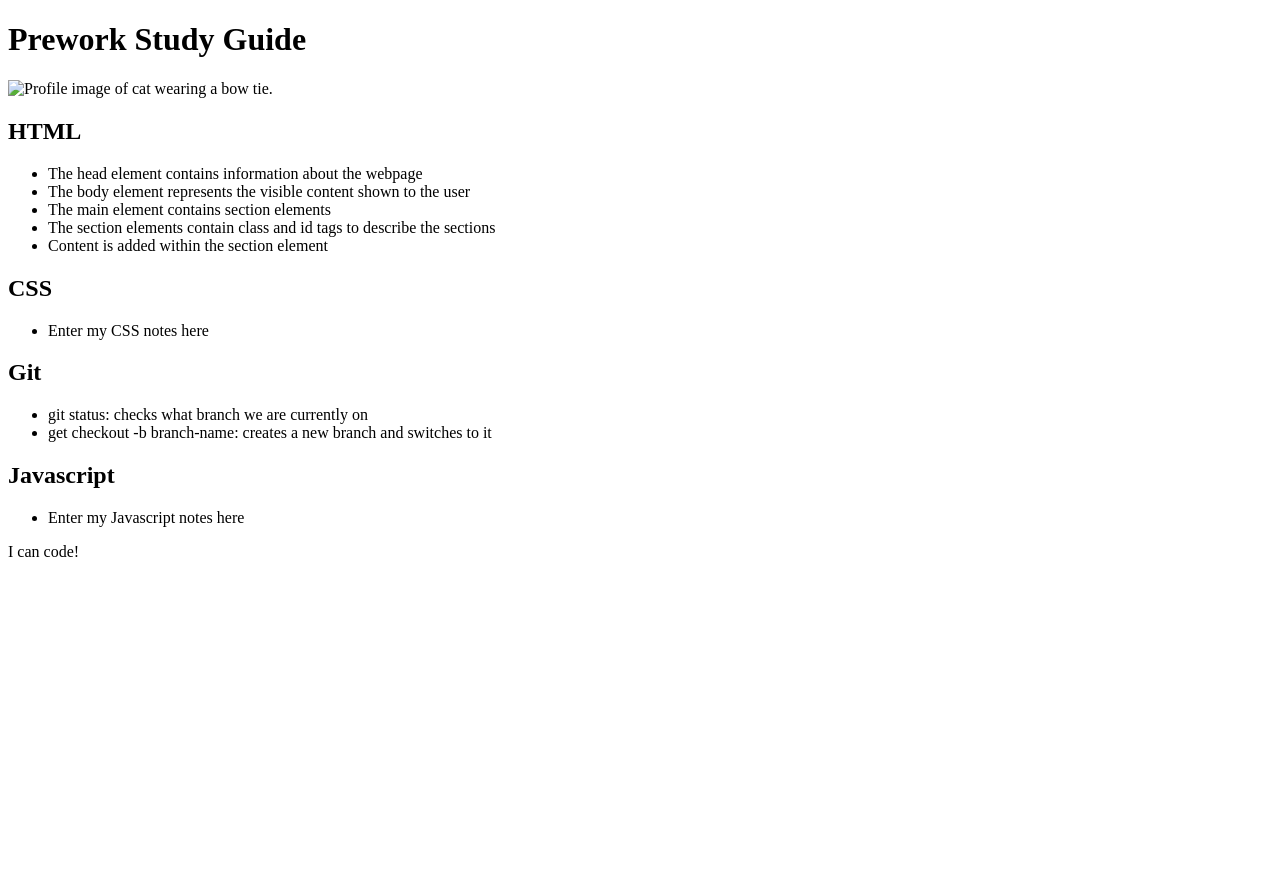
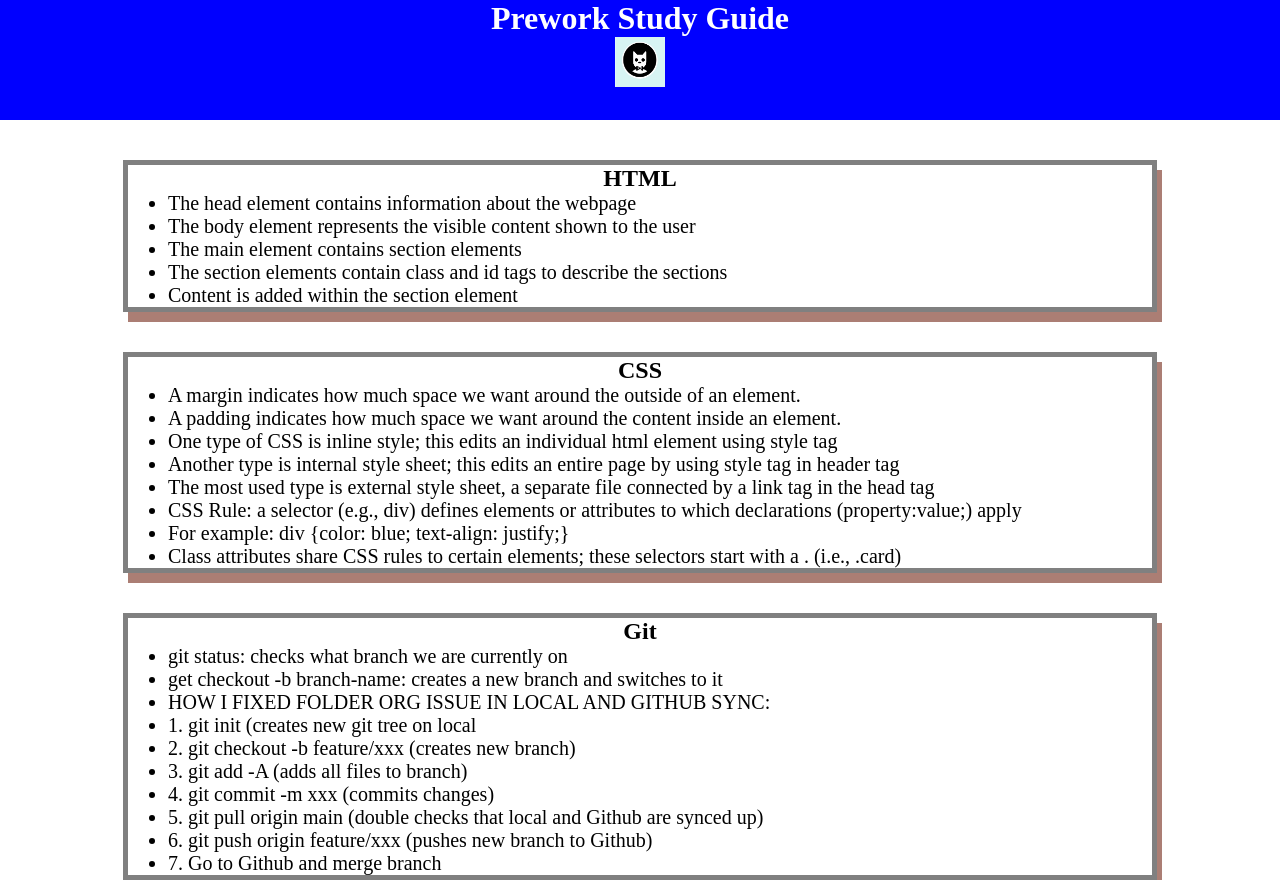
Before and after one commit to interruptingvolcano/prework-study-guide, a plain HTML site: page assets/index.html in a window 1280 px wide. Shown: the top 880 px of the page. Before the commit the page ends 800 px from the top, so only its background shows below. Drawn offline with Linux system fonts and the light colour scheme.

Commit message:
added CSS to project

```diff
--- a/assets/index.html
+++ b/assets/index.html
@@ -1,15 +1,16 @@
 <!DOCTYPE html>
 <html lang="en">
   <head>
-    <meta charset="UTF-8" />
-    <meta http-equiv="X-UA-Compatible" content="IE=edge" />
-    <meta name="viewport" content="width=device-width, initial-scale=1.0" />
+    <meta charset="UTF-8"/>
+    <meta http-equiv="X-UA-Compatible" content="IE=edge"/>
+    <meta name="viewport" content="width=device-width, initial-scale=1.0"/>
+    <link rel="stylesheet" href="./style.css">
     <title>Prework Study Guide</title>
   </head>
   <body>
     <header id="top">
       <h1>Prework Study Guide</h1>
-      <img src="./assets/bowtie-cat.png" alt="Profile image of cat wearing a bow tie." />
+      <img src="./bowtie-cat.png" alt="Profile image of cat wearing a bow tie." />
     </header>
     <main>
       <section class="card" id="html-section">
@@ -26,7 +27,14 @@
       <section class="card" id="css-section">
         <h2>CSS</h2>
           <ul>
-            <li>Enter my CSS notes here</li>
+            <li>A margin indicates how much space we want around the outside of an element.</li>
+            <li>A padding indicates how much space we want around the content inside an element.</li>
+            <li>One type of CSS is inline style; this edits an individual html element using style tag</li>
+            <li>Another type is internal style sheet; this edits an entire page by using style tag in header tag</li>
+            <li>The most used type is external style sheet, a separate file connected by a link tag in the head tag</li>
+            <li>CSS Rule: a selector (e.g., div) defines elements or attributes to which declarations (property:value;) apply</li>
+            <li>For example: div {color: blue; text-align: justify;}</li>
+            <li>Class attributes share CSS rules to certain elements; these selectors start with a . (i.e., .card)</li>
           </ul>
       </section>
 
@@ -35,14 +43,22 @@
           <ul>
             <li>git status: checks what branch we are currently on</li>
             <li>get checkout -b branch-name: creates a new branch and switches to it</li>
+            <li>HOW I FIXED FOLDER ORG ISSUE IN LOCAL AND GITHUB SYNC:</li>
+            <li>1. git init (creates new git tree on local</li>
+            <li>2. git checkout -b feature/xxx (creates new branch)</li>
+            <li>3. git add -A (adds all files to branch)</li>
+            <li>4. git commit -m xxx (commits changes)</li>
+            <li>5. git pull origin main (double checks that local and Github are synced up)</li>
+            <li>6. git push origin feature/xxx (pushes new branch to Github)</li>
+            <li>7. Go to Github and merge branch</li>
           </ul>
       </section>
 
       <section class="card" id="javascript-section">
-          <h2>Javascript</h2>
-            <ul>
-              <li>Enter my Javascript notes here</li>
-            </ul>
+        <h2>Javascript</h2>
+          <ul>
+            <li>Enter my Javascript notes here</li>
+          </ul>
       </section>
 
     </main>
--- /dev/null
+++ b/assets/style.css
@@ -0,0 +1,42 @@
+* {
+    margin: 0;
+    padding: 5;
+}
+
+header,
+footer {
+    width: 100%;
+    height: 120px;
+    background-color: blue;
+    color: white;
+}
+
+h1,
+h2 {
+    text-align: center;
+}
+
+img {
+    display: block;
+    height: 50px;
+    width: 50px;
+    margin-left: auto;
+    margin-right: auto;
+}
+
+ul {
+    padding-left: 40px;
+    font-size: 20px;
+}
+
+p {
+    text-align: center;
+    font-size: 30px;
+}
+
+.card {
+    width: 80%;
+    margin: 40px auto;
+    border: 5px solid gray;
+    box-shadow: 5px 10px #AB7E74;
+}
```
Also changed, not shown: 1 other file.
